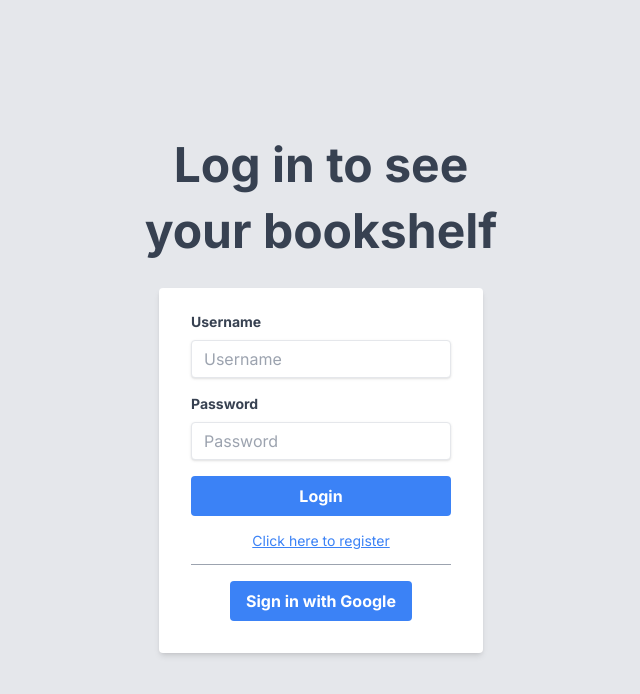
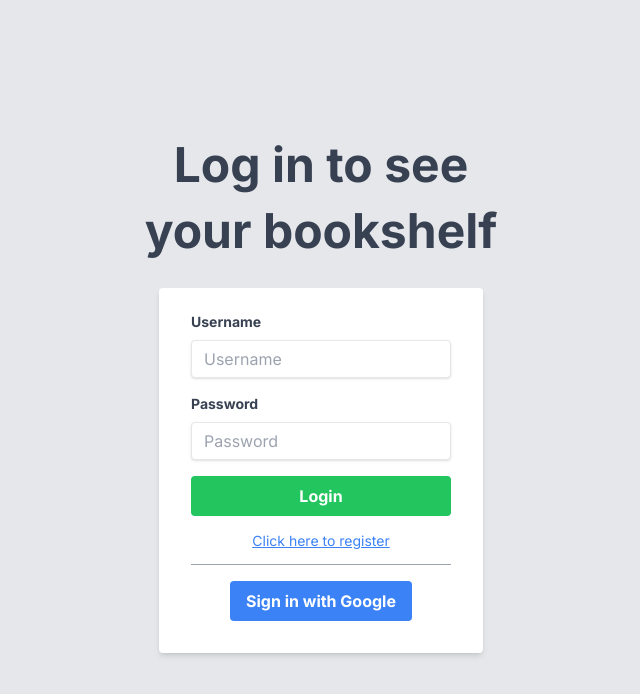
Before and after one commit to michaelzhan1/book-recommend, a Next.js app: page /login in a window 1280 px wide. Shown: the top 694 px of the page, without its empty margins (319-959 px from the left). Built offline with nearby package versions, Linux system fonts and the light colour scheme.

Commit message:
Tweak button color

```diff
--- a/components/LoginForm.js
+++ b/components/LoginForm.js
@@ -29,7 +29,7 @@ export default function LoginForm(props) {
         <input type="password" name="password" placeholder="Password" required className='shadow appearance-none border rounded w-full py-2 px-3 text-gray-700 leading-tight focus:outline-none focus:shadow-outline' />
       </div>
       <div className='mb-3 text-center'>
-        <button type="submit" className='w-full bg-blue-500 hover:bg-blue-700 text-white font-bold py-2 rounded focus:outline-none focus:shadow-outline mb-3'>Login</button>
+        <button type="submit" className='w-full bg-green-500 hover:bg-blue-700 text-white font-bold py-2 rounded focus:outline-none focus:shadow-outline mb-3'>Login</button>
         <a href="/register" className='text-sm text-blue-500 hover:text-blue-700 underline'>Click here to register</a>
       </div>
     </form>
```
